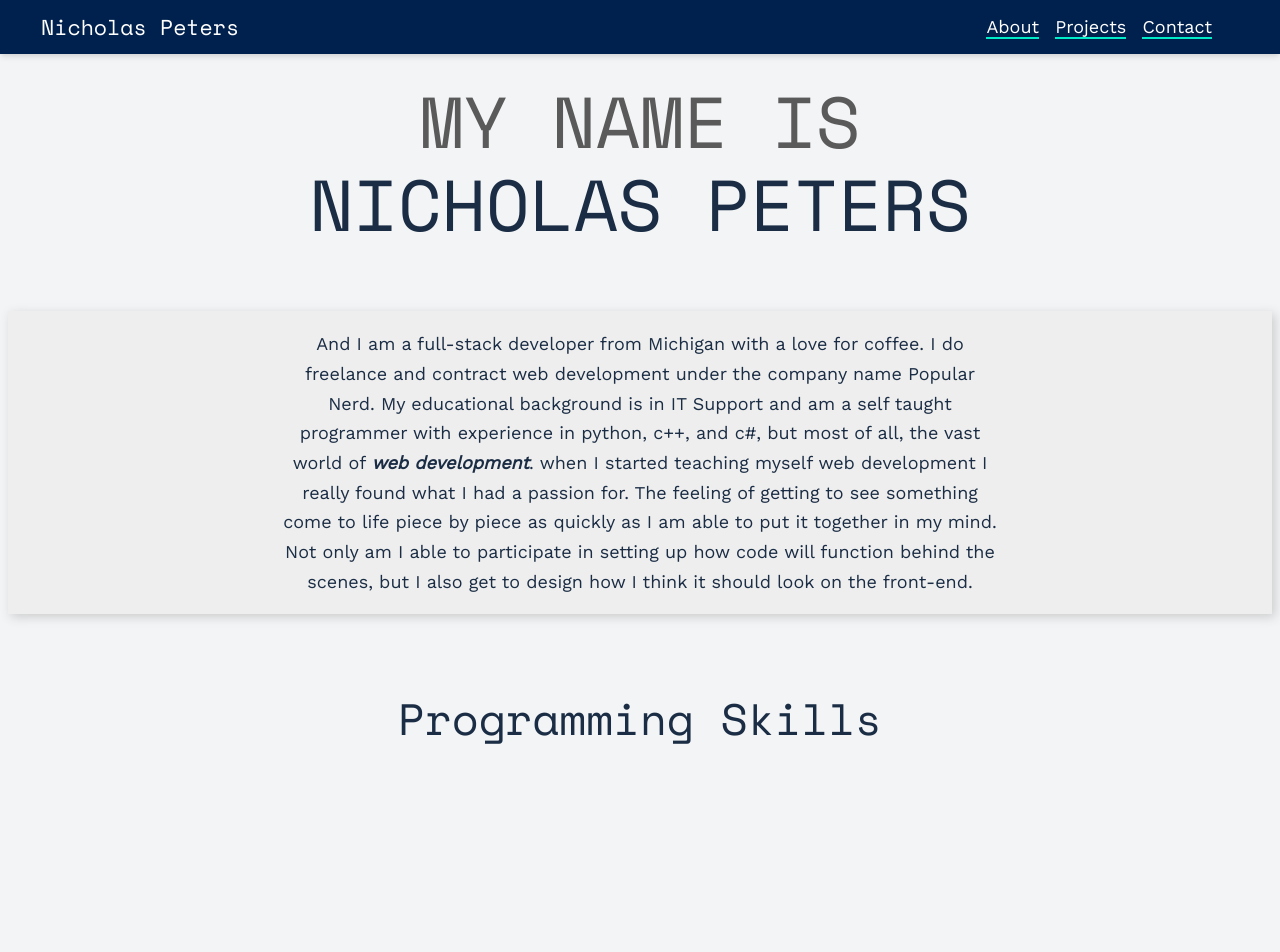
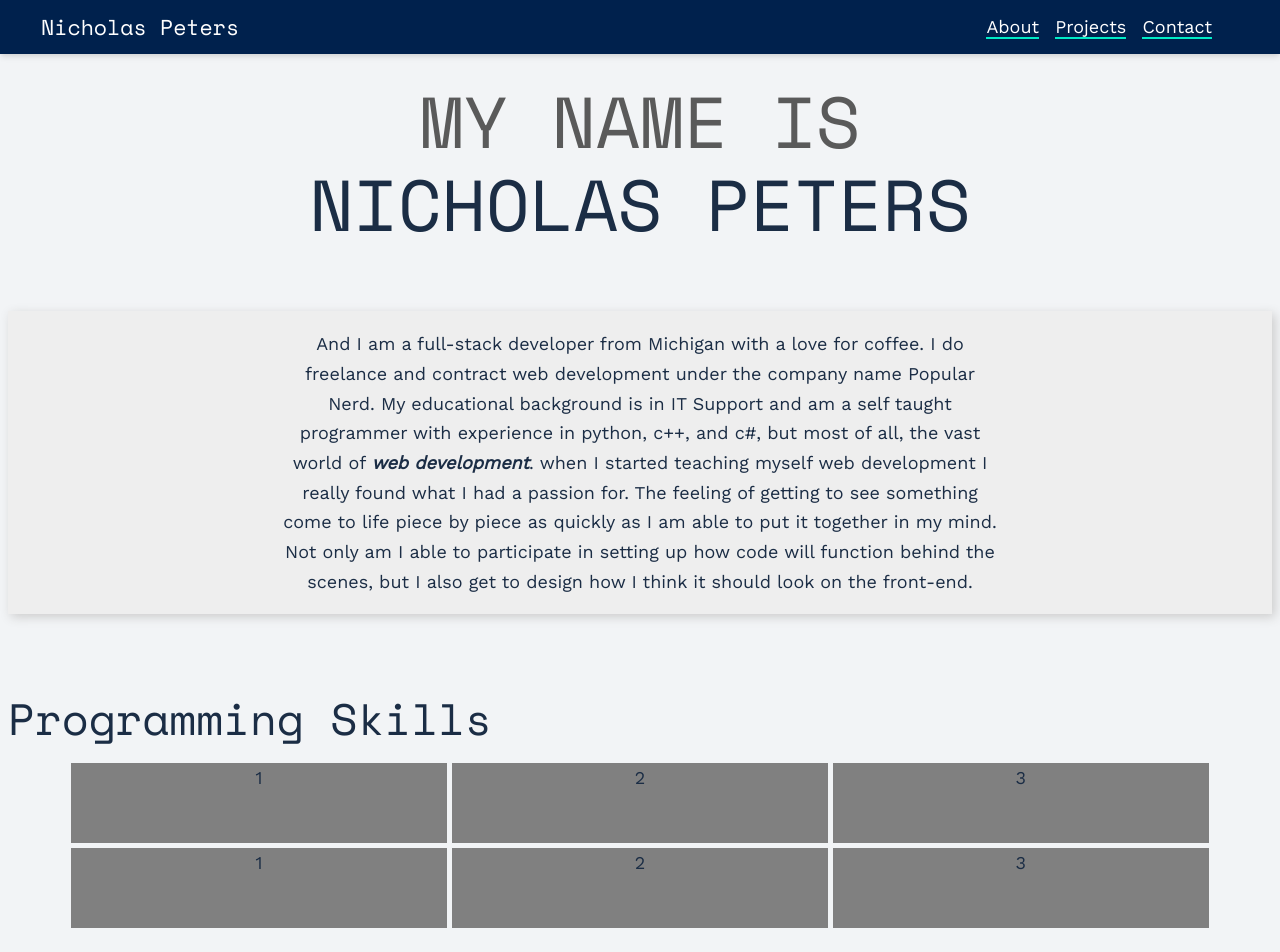
Before and after one commit to TheNootLinja/PopularNerdWebsite, a Svelte app: page / in a window 1280 px wide. Shown: the top 952 px of the page. Built offline with nearby package versions, Linux system fonts and the light colour scheme.

Commit message:
Add start of Skills component and get styling setup

```diff
--- a/src/App.svelte
+++ b/src/App.svelte
@@ -2,6 +2,7 @@
   import Header from "./UI/Header.svelte";
   import ProjectGrid from "./ProjectGrid.svelte";
   import ContactInformation from "./ContactInformation.svelte";
+  import Skills from "./Skills.svelte";
 
   let mobMenuOpen = false;
 </script>
@@ -84,9 +85,7 @@
   </div>
 </main>
 <br id="skillgrid" />
-<div class="skills">
-  <h2>Programming Skills</h2>
-</div>
+<Skills />
 <br id="projectgrid" />
 <!-- This will be handled by the ProjectGrid component -->
 <ProjectGrid />
--- /dev/null
+++ b/src/Skills.svelte
@@ -0,0 +1,31 @@
+<script>
+</script>
+
+<style>
+  .container {
+    display: grid;
+    grid-template-columns: 1fr 1fr 1fr;
+    width: 90%;
+    justify-content: space-around;
+    margin: auto;
+    gap: 5px;
+  }
+
+  .skill {
+    background-color: gray;
+    width: 100%;
+    height: 80px;
+    text-align: center;
+  }
+</style>
+
+<h2>Programming Skills</h2>
+
+<div class="container">
+  <div class="skill">1</div>
+  <div class="skill">2</div>
+  <div class="skill">3</div>
+  <div class="skill">1</div>
+  <div class="skill">2</div>
+  <div class="skill">3</div>
+</div>
```
